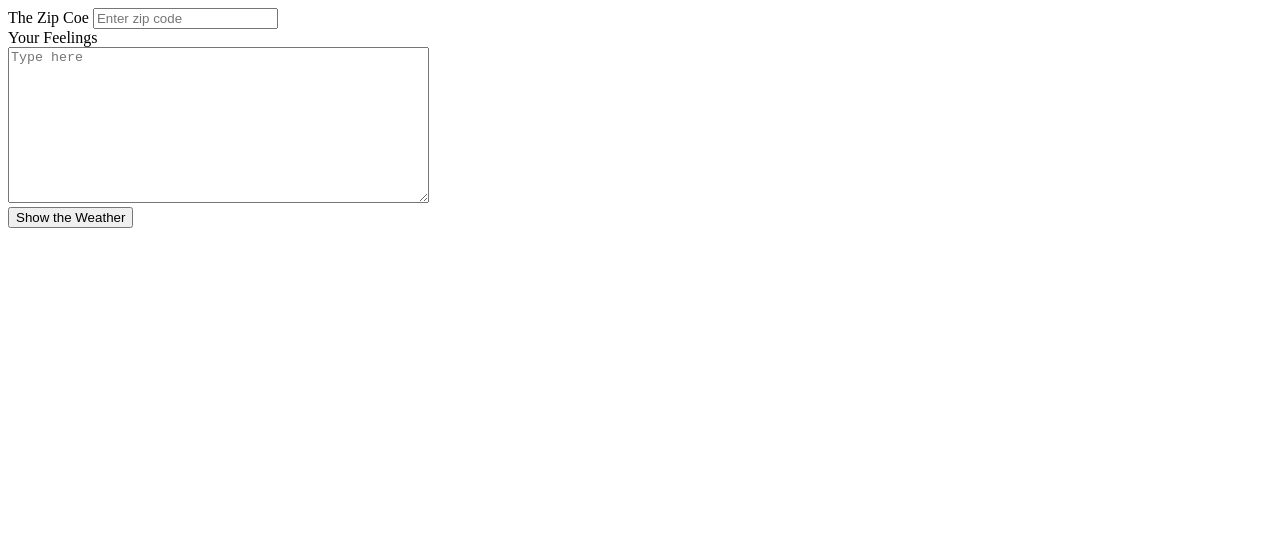
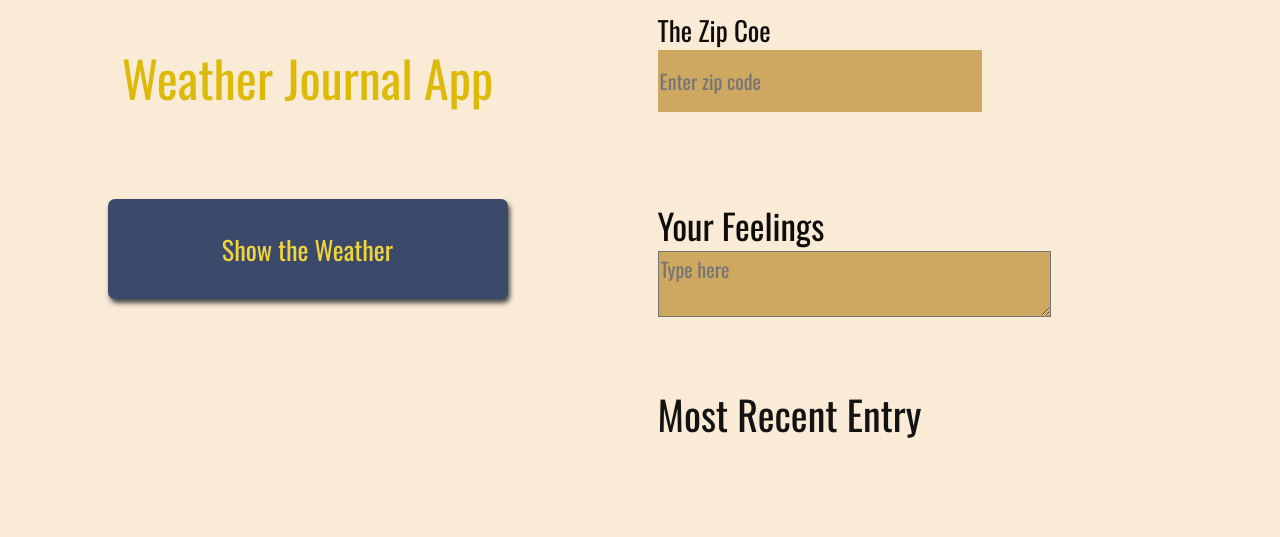
Before and after one commit to Mamdouhmekky123/Weather-Journal-App_From_Udacity, a website: page demo-website/index.html in a window 1280 px wide. Drawn offline with nearby package versions, Linux system fonts and the light colour scheme; a web font is replaced by a local one.

Commit message:
Last Update

```diff
--- a/demo-website/app.js
+++ b/demo-website/app.js
@@ -4,9 +4,10 @@ setTimeout(() => {
 
 // Create a new date instance dynamically with JS
 let d = new Date();
-let newDate = d.getMonth() + '.' + d.getDate() + '.' + d.getFullYear();
+let original_month = d.getMonth() + 1;
+let newDate = original_month + '.' + d.getDate() + '.' + d.getFullYear();
 // we can use also ---->  const newDate = d.toDateString(); ---> to reptesent the date
-
+console.log(newDate);
 
 const zip = document.querySelector("#zip"); // related to input of type (text) that the user should type the zip code in it
 const Feelings = document.querySelector("#Feelings");// related to  textarea that the user should type his\her feelings in it
@@ -112,9 +113,10 @@ const UpdateUIData = async () => {
     const request = await fetch("/all");
     try {
         const retrieved_data = await request.json();
-        document.getElementById("Current_Temprature").innerHTML = "The Tempreture ---> ( " + Math.round(retrieved_data.Current_Temprature) + ") F";
-        document.getElementById("Current_Date").innerHTML = "The Date ---> ( " + retrieved_data.newDate + " )";
-        document.getElementById("User_Feelings_output").innerHTML = "Today you feel  ---> ( " + retrieved_data.User_Feelings_output + " )";
+        document.getElementById("Current_Temprature").innerHTML = "The Tempreture : ( " + Math.round(retrieved_data.Current_Temprature) + ") F";
+        document.getElementById("Current_Date").innerHTML = "The Date :( " + retrieved_data.Current_Date + " )";
+        document.getElementById("User_Feelings_output").innerHTML = "Today I feel  :( " + retrieved_data.User_Feelings_output + " )";
+        console.log(newDate);
     }
     catch (e) {
         console.log("error", e);
--- a/demo-website/index.html
+++ b/demo-website/index.html
@@ -6,22 +6,37 @@
     <meta http-equiv="X-UA-Compatible" content="IE=edge">
     <meta name="viewport" content="width=device-width, initial-scale=1.0">
     <title>Weather Journal</title>
-
+    <link href="https://fonts.googleapis.com/css?family=Oswald:400,600,700|Ranga:400,700&display=swap" rel="stylesheet">
+    <link rel="stylesheet" href="style.css">
 </head>
 
 <body>
-    <div class="inputs">
+    <div id="app">
+        <div class="holder headline">
+            Weather Journal App
+        </div>
+
+        <div class="inputs_zip">
             <label for="Zip">The Zip Coe </label>
             <input type="text" id="zip" name="zip_code" placeholder="Enter zip code"><br>
+        </div>
+        <div class="inputs_feelings">
             <labe for="Feelings"> Your Feelings</label><br>
-            <textarea type="text" id="Feelings" cols="50" rows="10" placeholder="Type here"></textarea><br>
-            <input id="generate_Weather_Data" type="button" value="Show the Weather"><br>
+                <textarea type="text" id="Feelings" cols="40" rows="2" placeholder="Type here"></textarea><br>
+        </div>
+        <div class="holder button">
+            <button id="generate_Weather_Data" type="submit"> Show the Weather </button>
         </div>
         <br>
-    <div class="outputs">
+        <div class="entries">
+            <div class="title">Most Recent Entry</div>
+            <div class="outpts">
                 <p id="Current_Date"></p>
                 <p id="Current_Temprature"></p>
                 <p id="User_Feelings_output"></p>
+            </div>
+        </div>
+    </div>
     </div>
 </body>
 <script src="app.js"></script>
--- a/demo-website/style.css
+++ b/demo-website/style.css
@@ -0,0 +1,95 @@
+body {
+    margin: 0;
+    padding: 0;
+    background-color: antiquewhite;
+    background-position: center center;
+    background-size: cover;
+    background-attachment: fixed;
+    font-family: -apple-system, BlinkMacSystemFont, sans-serif;
+    display: block;
+    align-items: center;
+}
+
+.headline {
+    color: rgb(221, 186, 8);
+    font-size: 35px;
+
+    padding: 30px;
+    text-align: center;
+}
+
+#app {
+    display: grid;
+    grid-auto-rows: minmax(150px, auto);
+    grid-template-columns: 50% 50%;
+    height: 100%;
+    color: #0e0d0c;
+    justify-content: center;
+    grid-gap: 1em;
+    font-size: 20px;
+    font-family: 'Oswald', sans-serif;
+    padding: 10px;
+    overflow: hidden;
+    font-size: 35px;
+}
+
+.inputs_feelings {
+    display: block;
+    grid-row: 2/2;
+    grid-column: 2/2;
+}
+
+.headline {
+    font-size: 50px;
+    text-align: center;
+
+}
+
+.title {
+    font-size: 40px;
+    color: rgb(20, 19, 19);
+
+}
+
+/*  Basic Styling To Override Default For Basic HTML Elements */
+label {
+    display: block;
+    font-size: 27px;
+}
+
+input {
+    display: block;
+    height: 60px;
+    width: 320px;
+    background: #cea861;
+    color: #1f1b0a;
+    font-size: 20px;
+    font-family: 'Oswald', sans-serif;
+    border: none;
+}
+
+button {
+    display: block;
+    width: 400px;
+    height: 100px;
+    background: #3b4a6b;
+    color: #f0d43a;
+    font-size: 26px;
+    font-family: 'Oswald', sans-serif;
+    border: none;
+    box-shadow: 2px 4px 5px #444;
+    margin: auto;
+    border-radius: 7px;
+}
+
+
+
+
+
+textarea {
+    background: #cea861;
+    color: #1f1b0a;
+    font-size: 20px;
+    font-family: 'Oswald', sans-serif;
+    font-size: 20px;
+}
--- a/server.js
+++ b/server.js
@@ -36,7 +36,7 @@ app.use(cors());
 app.post('/add', async (req, res) => {
     const info = {
         Current_Temprature: req.body.Current_Temprature,
-        Current_Date: req.body.newDate,
+        Current_Date: req.body.Current_Date,
         User_Feelings_output: req.body.User_Feelings_output
     };
 
```
Lines whose indentation alone changed are shown as unchanged.
